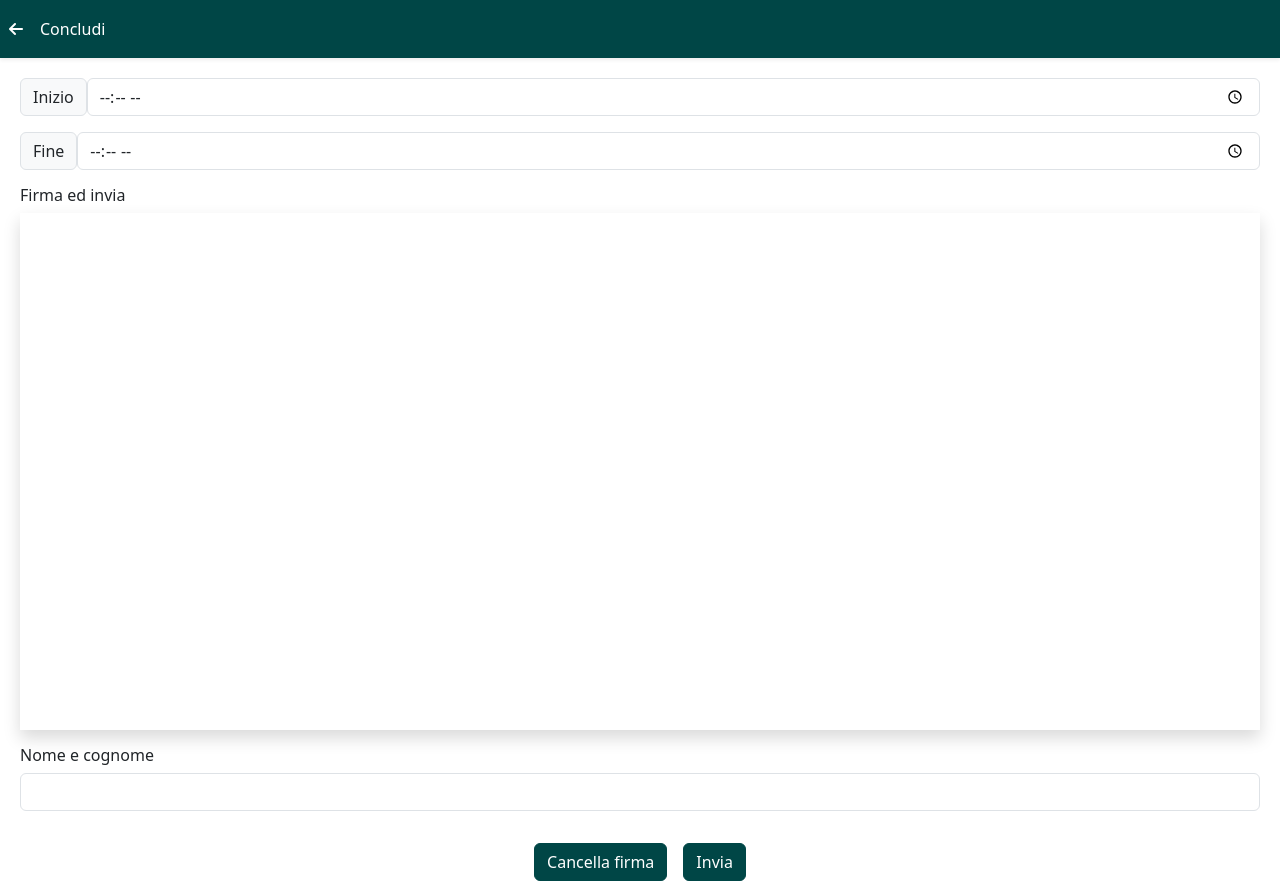
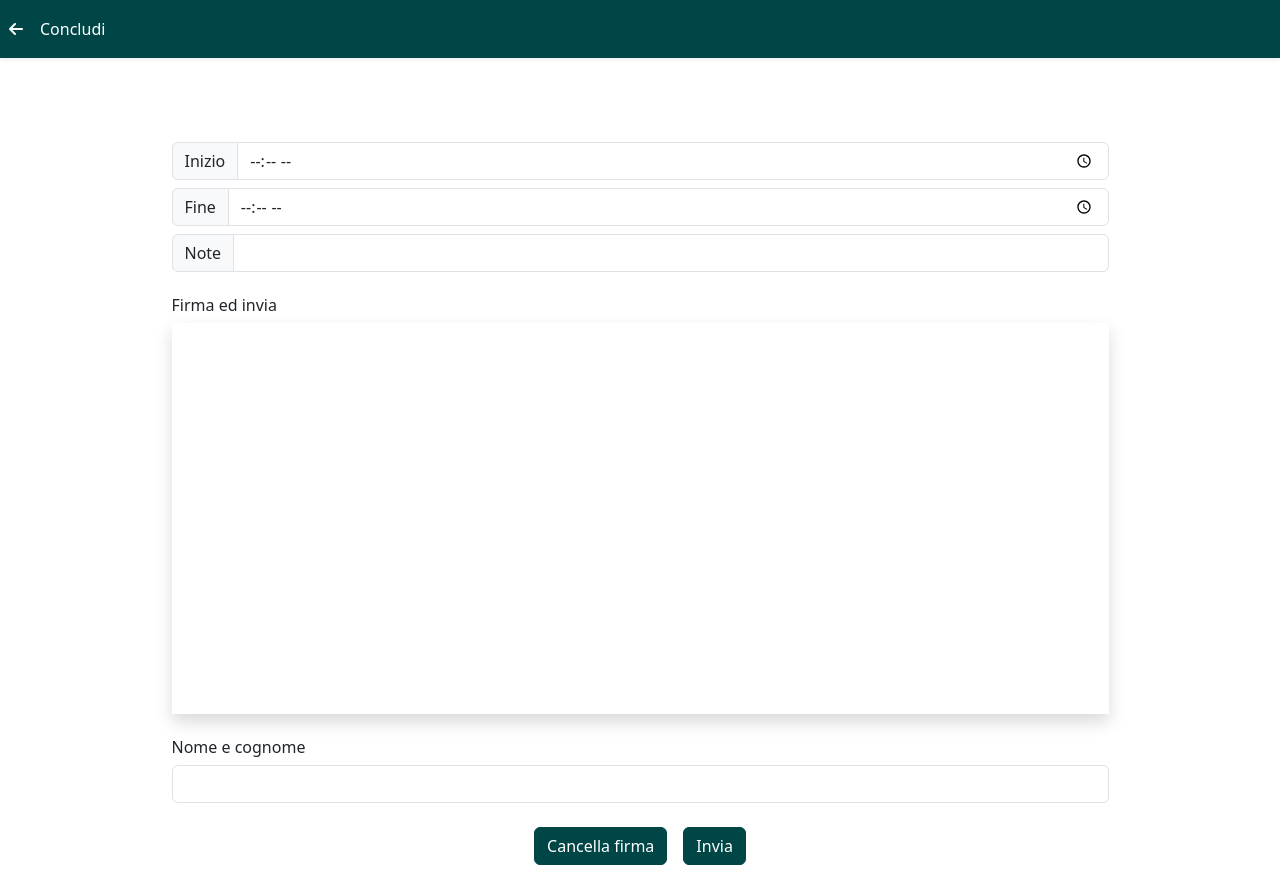
Before and after one commit to sanduntharaka/test_charlie, an Angular app: page /task-list/1/complete in a window 1280 px wide. Built offline with nearby package versions, Linux system fonts and the light colour scheme.

Commit message:
fixed AM-97

```diff
--- a/src/app/pages/task-complete/task-complete.component.html
+++ b/src/app/pages/task-complete/task-complete.component.html
@@ -1,6 +1,5 @@
 <div class="container-fluid">
-
-    <nav class="navbar bg-primary fixed-top navbar-expand-lg navbar-light shadow-sm fixed-top d-flex">
+    <nav class="navbar bg-primary fixed-top navbar-expand-lg navbar-light shadow-sm">
         <button class="btn btn-outline-white p-2" routerLink=".." type="button">
             <i class="fa fa-arrow-left text-white"></i>
         </button>
@@ -27,26 +26,37 @@
         </div>
     </div> -->
 
-    <div class="d-flex p-2">
+    <div class="container mt-5 pt-4"> <!-- Added margin-top and padding-top -->
+        <div class="row mb-3">
+            <div class="col-12 col-md-12 mb-2">
+                <div class="input-group">
                     <span class="input-group-text">Inizio</span>
                     <input type="time" class="form-control">
                 </div>
-    <div class="d-flex p-2">
+            </div>
+        <div class="col-12 col-md-12 mb-2">
+                <div class="input-group">
                     <span class="input-group-text">Fine</span>
                     <input type="time" class="form-control">
                 </div>
-    <div class="d-flex p-2 flex-column">
+            </div>
+    <div class="col-12 col-md-12 mb-2">
+                <div class="input-group">
+                    <span class="input-group-text">Note</span>
+                    <input type="text" class="form-control">
+                </div>
+            </div>
+        </div>
+        <div class="d-flex flex-column mb-3">
             <h6>Firma ed invia</h6>
-        <canvas #canvas class="shadow"></canvas>
+            <canvas #canvas class="shadow mb-2"></canvas>
             <h6 class="mt-3">Nome e cognome</h6>
             <input class="form-control" type="text">
         </div>
-
 
         <div class="d-flex justify-content-center m-3">
             <button class="btn btn-primary m-2" (click)="onResetSignature()">Cancella firma</button>
             <button class="btn btn-primary m-2" [routerLink]="['../..']">Invia</button>
         </div>
-
-
     </div>
+</div>
```
Lines whose indentation alone changed are shown as unchanged.
